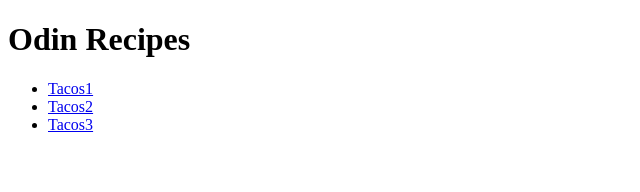
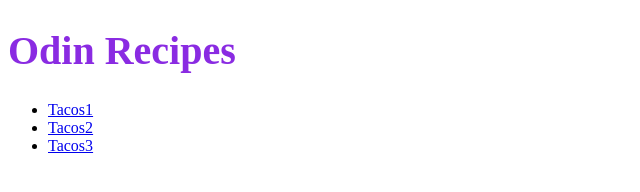
Before and after one commit to MindyWM/odin-recipes, a plain HTML site: page recipes/index.html in a window 1280 px wide. Shown: the whole page, without its empty margins (0-640 px from the left). Drawn offline with Linux system fonts and the light colour scheme.

Commit message:
Lo termine! Ya tiene css, antes no tenia

```diff
--- a/recipes/index.html
+++ b/recipes/index.html
@@ -3,9 +3,11 @@
     <head>
         <meta charset="UTF-8">
         <title>ProjectHtml</title>
+        <link rel="stylesheet" href="../styles/style_index.css">
     </head>
     <body>
         <h1>Odin Recipes</h1>
+        <div class ="background">
         <ul>
             <li>
                 <a href="./tacos.html" target="_blank"
@@ -20,6 +22,6 @@
                 rel="noopener noreferrer">Tacos3</a>
             </li>
         </ul>
-
+    </div>
     </body>
 </html>
--- /dev/null
+++ b/styles/style_index.css
@@ -0,0 +1,5 @@
+h1{
+    color:blueviolet;
+    font-size: 40px;
+    font-weight: bolder;
+}
```
